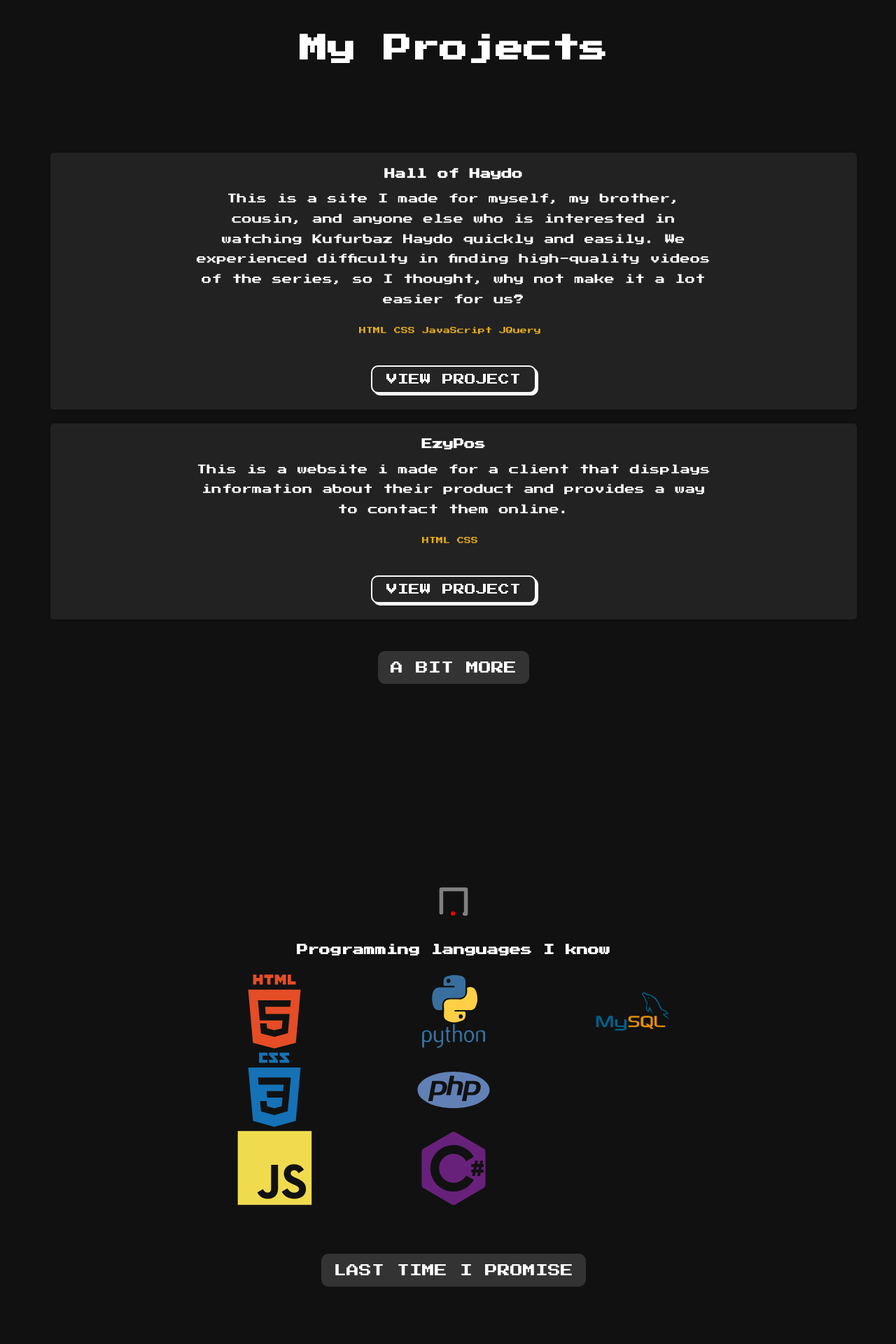
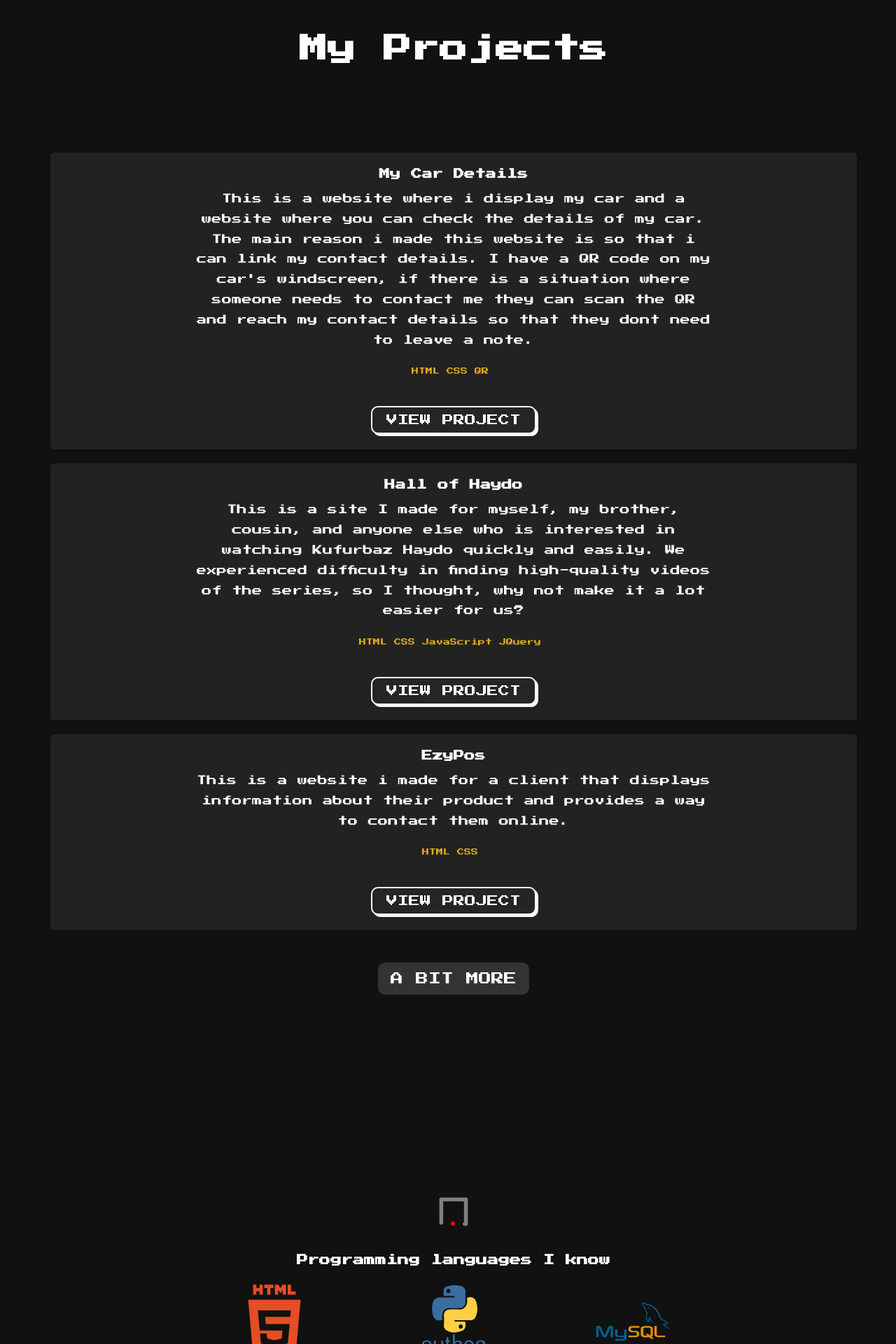
Before and after one commit to Turkie25/Turkie25.github.io, a PHP site: page / in a window 1280 px wide. Shown: the part 1680-3600 px from the top of the page at 70% size. Run offline with PHP 8.4, Linux system fonts and the light colour scheme.

Commit message:
new project added to main website

```diff
--- a/StyleMobile.css
+++ b/StyleMobile.css
@@ -65,7 +65,7 @@
   }
 
   #Section4 {
-    margin-top: 140%;
+    margin-top: 300%;
     height: 80vh;
   }
 
--- a/index.html
+++ b/index.html
@@ -115,6 +115,27 @@
             </div>
         </div>
         <h1 class="projects">My Projects</h1>
+
+                <div class="cardBackground">
+                    <div id="card" class="card">
+                        <div class="card-content">
+                            <h2>My Car Details</h2>
+                            <p>This is a website where i display my car and a website where you can check the details of my car. The main reason i made this website is so that i can link my contact details. I have a QR code on my car's windscreen, if there is a situation where someone needs to contact me they can scan the QR and reach my contact details so that they dont need to leave a note.</p>
+                            <ul id="List1">
+                                <li>HTML</li>
+                                <li>CSS</li>
+                                <li>QR</li>
+                            </ul>
+                            <div class="buttonSpacing">
+                                <a href="./CarDetails/index.html">
+                                    <button id="buttonCard" class="button">
+                                        View Project
+                                    </button>
+                                </a>
+                            </div>
+                        </div>
+                    </div>
+
         <div class="cardBackground">
             <div id="card" class="card">
                 <div class="card-content">
@@ -140,6 +161,7 @@
                     </div>
                 </div>
             </div>
+
             <div id="card1" class="card">
                 <div class="card-content">
                     <h2>EzyPos</h2>
--- a/style.css
+++ b/style.css
@@ -37,7 +37,7 @@
   }
 
   #Section4 {
-    margin-top: 20%;
+    margin-top: 55%;
     height: 100vh;
   }
 
@@ -193,7 +193,7 @@
     width: 100px;
     height: 50px;
     --light: #d8dbe0;
-    --dark: #080c3b;
+    --dark: #333;
     --link: rgb(27, 129, 112);
     --link-hover: rgb(24, 94, 82);
   }
@@ -202,7 +202,7 @@
     position: absolute;
     width: 100%;
     height: 50px;
-    background-color: var(--dark);
+    background-color: #333;
     border-radius: 25px;
     cursor: pointer;
     border: 3px solid var(--dark);
```
